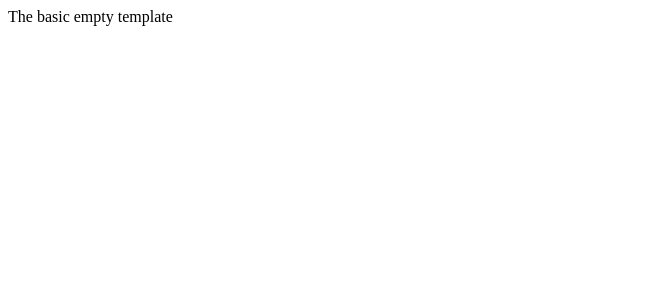
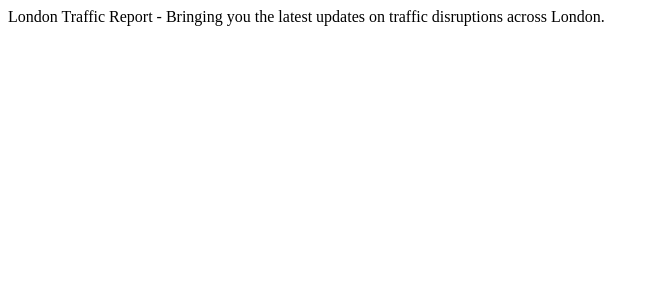
Before and after one commit to katherine-rock/london-transport-info, a React (Create React App) app: page / in a window 1280 px wide. Shown: the top 300 px of the page, without its empty margins (0-659 px from the left). Built offline with nearby package versions, Linux system fonts and the light colour scheme.

Commit message:
Add title and favicon

```diff
--- a/public/index.html
+++ b/public/index.html
@@ -7,7 +7,7 @@
     <meta name="theme-color" content="#000000" />
     <meta
       name="description"
-      content="Web site created using create-react-app"
+      content="Information on current disruptions to London roads"
     />
     <link rel="apple-touch-icon" href="%PUBLIC_URL%/logo192.png" />
     <!--
@@ -24,7 +24,7 @@
       work correctly both with client-side routing and a non-root public URL.
       Learn how to configure a non-root public URL by running `npm run build`.
     -->
-    <title>React App</title>
+    <title>London Traffic Report</title>
   </head>
   <body>
     <noscript>You need to enable JavaScript to run this app.</noscript>
--- a/src/App.js
+++ b/src/App.js
@@ -3,7 +3,7 @@
 const App = () => {
   return (
     <div >
-          The basic empty template
+          London Traffic Report - Bringing you the latest updates on traffic disruptions across London.
     </div>
   )
 }
```
Also changed, not shown: 1 other file (tests, documents, lock files or other folders).
